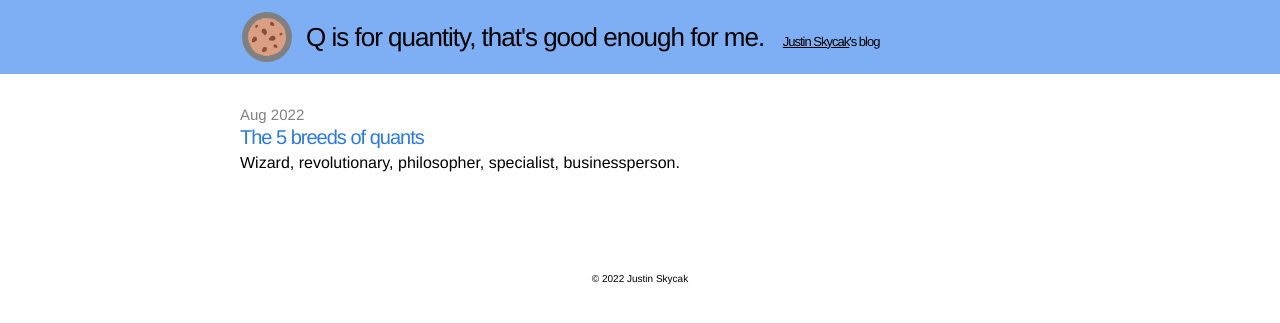
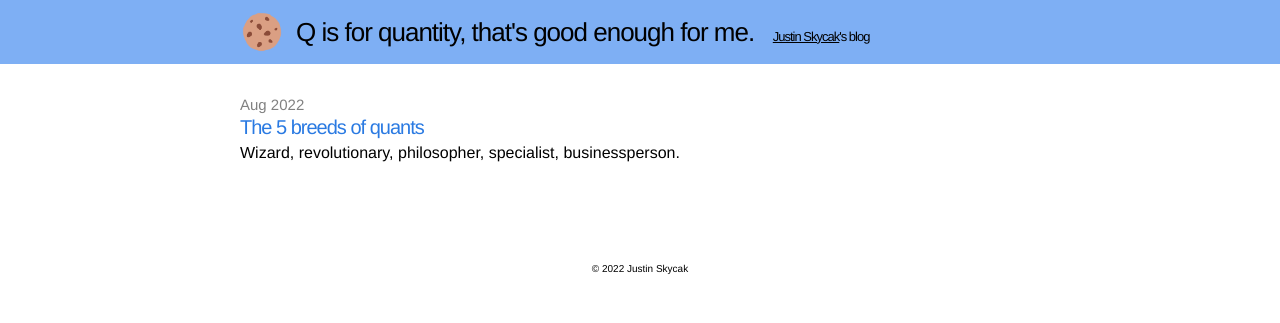
Before and after one commit to quantmonster/quantmonster.github.io, a Jekyll site: the page built from index.html, in a window 1280 px wide. Shown: the top 323 px of the page. Built offline with Jekyll 4.4.1, drawn with Linux system fonts in a browser that asks for light colours.

Commit message:
Update header.html

```diff
--- a/_includes/header.html
+++ b/_includes/header.html
@@ -5,7 +5,7 @@
     <table style="margin:0; padding:0; border:none; vertical-align: middle;">
     <tr>
         <td valign="center">
-          <a style="text-decoration:none;" href="{{ site.baseurl }}/"><img src="/images/cookie.png" style="float:left; height:40px; vertical-align: middle; border: 5px solid gray; border-radius: 50%; background: gray"></a>
+          <a style="text-decoration:none;" href="{{ site.baseurl }}/"><img src="/images/cookie.png" style="float:left; height:40px; vertical-align: middle; border: 0px solid #7eaff4; border-radius: 50%; background: #7eaff4"></a>
         </td>
         <td style="width:10px;"></td>
         <td valign="center"><div class="site-title">
```
